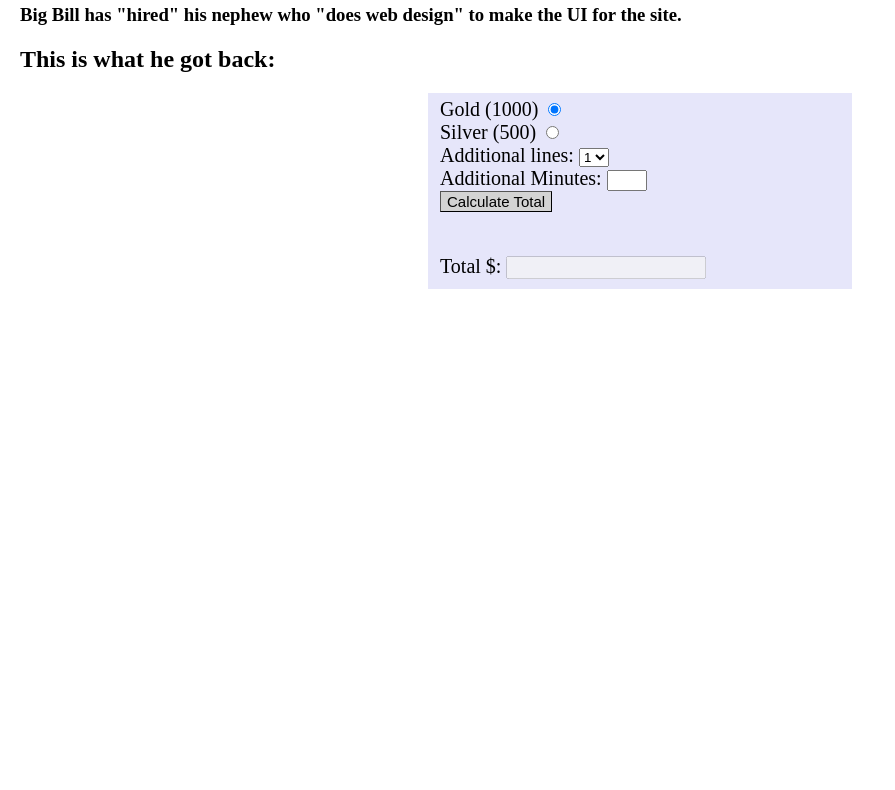
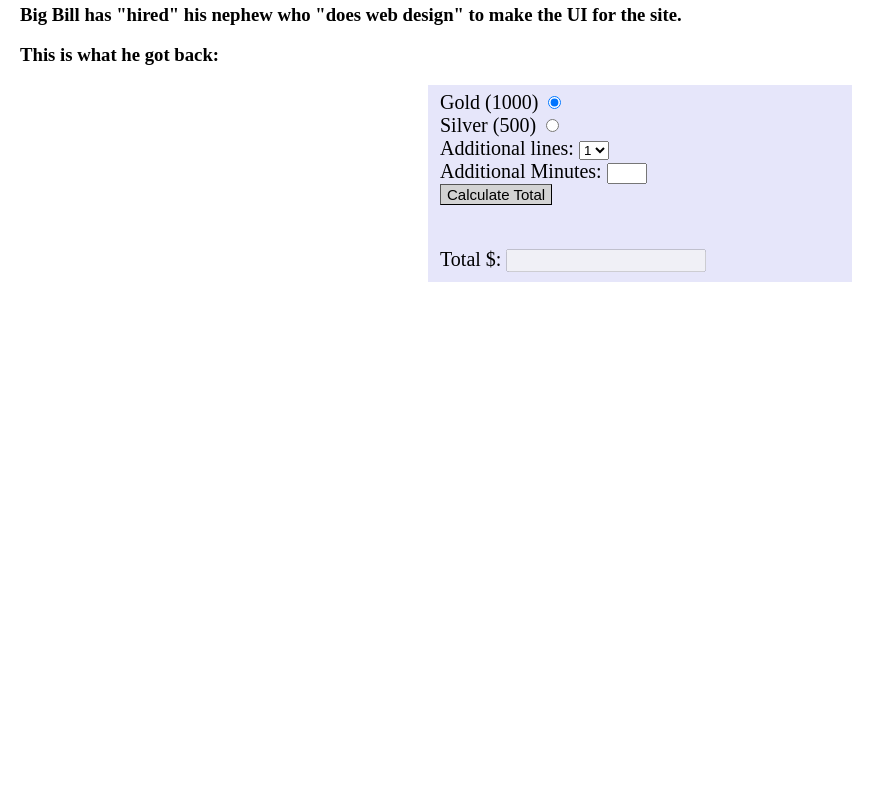
Before and after one commit to exsquared/class-of-2022, a website with bundled scripts: page home.html in a window 1280 px wide. Shown: the part 72-862 px from the top of the page, without its empty margins (0-895 px from the left). Built offline with nearby package versions, Linux system fonts and the light colour scheme.

Commit message:
Day Five Assignment

```diff
--- a/home.html
+++ b/home.html
@@ -8,7 +8,7 @@
 
         <h1>The Calculator Bill Wants</h1>
         <h3>Big Bill has "hired" his nephew who "does web design" to make the UI for the site.</h3>
-        <h2>This is what he got back: </h2>
+        <h3>This is what he got back: </h2>
         <div class="container grandParentContaniner">
 
 
```
